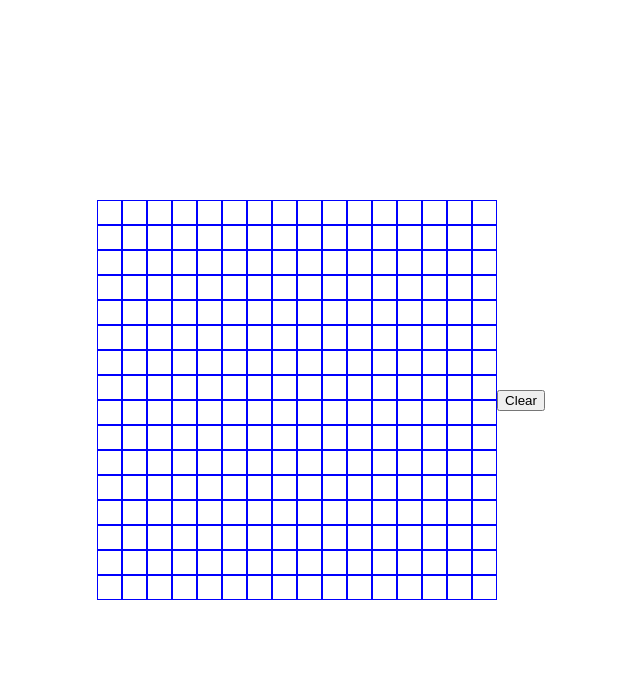
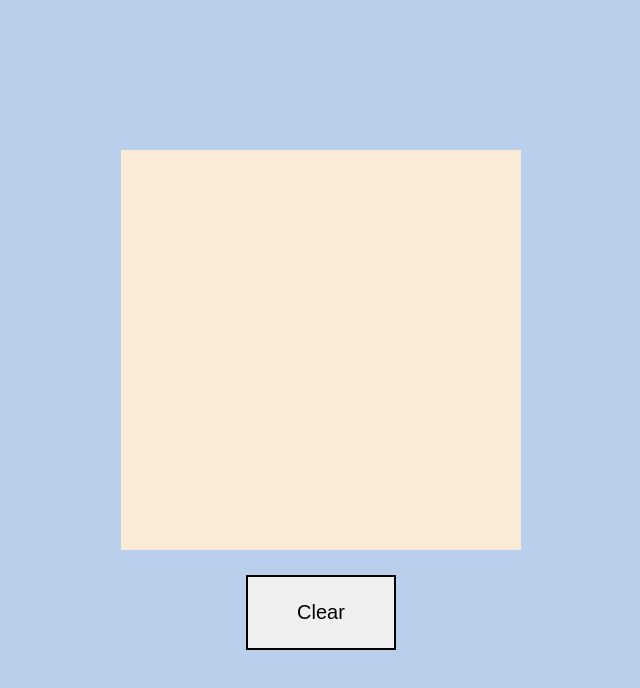
Before and after one commit to danwhitlock/sketchpad, a plain HTML site: page index.html in a window 1280 px wide. Shown: the whole page, without its empty margins (319-959 px from the left). Drawn offline with Linux system fonts and the light colour scheme.

Commit message:
Make minor style tweaks

```diff
--- a/style.css
+++ b/style.css
@@ -4,13 +4,23 @@ body {
     align-items: center;
     height: 100vh;
     margin: 0;
+    background-color: rgb(185, 207, 235);
+    flex-direction: column;
 }
 
 #grid-container {
     display: grid;
+    background-color: antiquewhite;
 }
 
 .grid-item {
-    border: 1px solid blue;
     box-sizing: border-box;
 }
+
+button {
+    height: 75px;
+    width: 150px;
+    margin-top: 25px;
+    font-size: 20px;
+    border: 2px solid black;
+}
```
